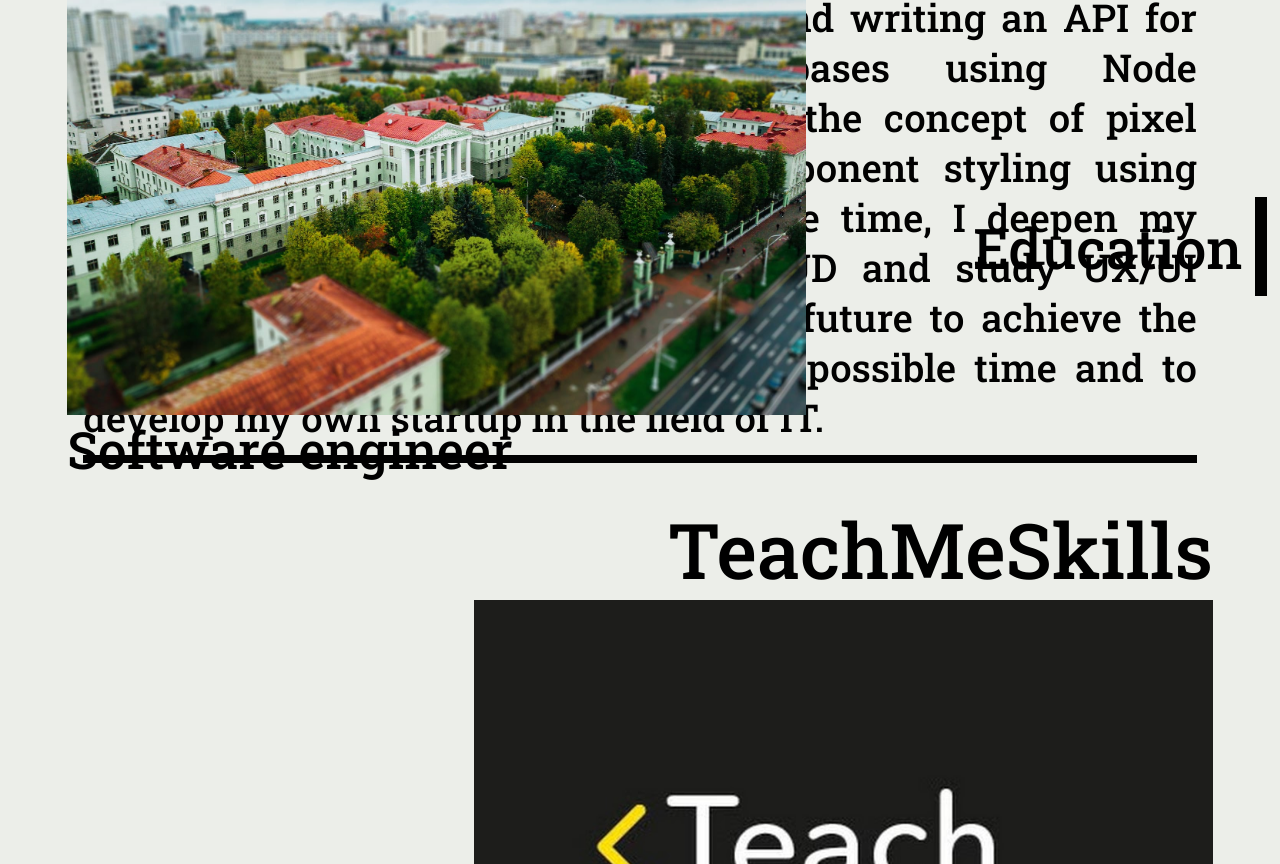
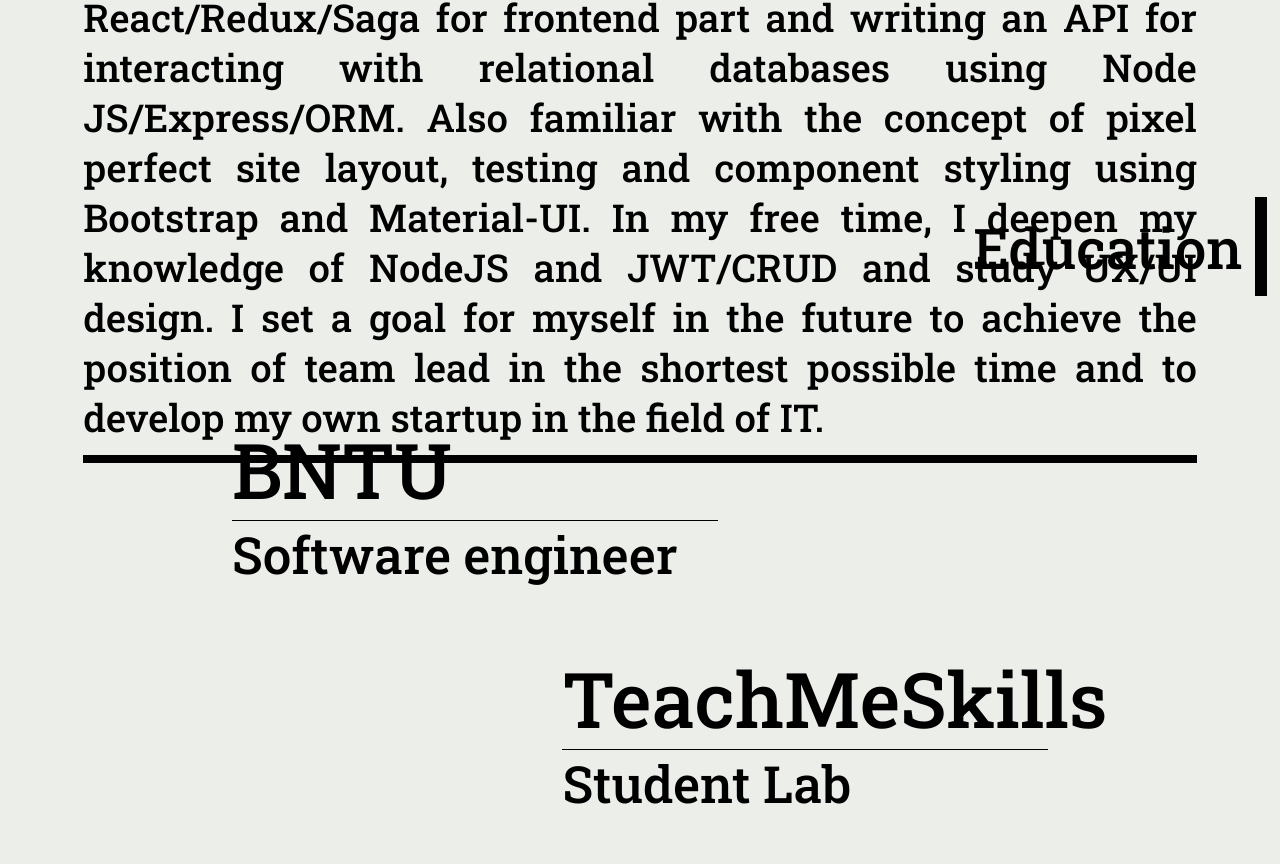
Before and after one commit to HermitRhaps/dn-portfolio, a Vue app: page / in a window 1280 px wide. Shown: the part 1416-2280 px from the top of the page. Built offline with nearby package versions, Linux system fonts and the light colour scheme; what vue-rellax would draw is missing.

Commit message:
Kinda sad about image fix.

```diff
--- a/public/index.html
+++ b/public/index.html
@@ -3,7 +3,7 @@
   <head>
     <meta charset="utf-8" />
     <meta http-equiv="X-UA-Compatible" content="IE=edge" />
-    <meta name="viewport" content="width=device-width,initial-scale=1.0" />
+    <meta name="viewport" content="width=device-width,initial-scale=1" />
     <link rel="icon" href="<%= BASE_URL %>favicon.ico" />
     <link rel="preconnect" href="https://fonts.gstatic.com" />
     <link
--- a/src/components/Education.vue
+++ b/src/components/Education.vue
@@ -31,6 +31,7 @@
   width: 100vw;
   padding: 10vh 4vw;
   display: flex;
+  overflow: hidden;
   align-items: center;
   justify-content: center;
 }
@@ -55,6 +56,7 @@
   font-size: 3vw;
 }
 .content-img .img img {
+  max-width: 60vw;
   height: auto;
 }
 
@@ -79,7 +81,7 @@
 }
 @media only screen and (min-device-width: 320px) and (max-device-width: 1023px) {
   .content-img {
-    min-width: 75%;
+    min-width: 75vw;
     flex-direction: column;
     justify-content: center;
   }
@@ -88,6 +90,7 @@
   }
   .content-img .img {
     max-width: 65%;
+    padding: 5vw;
   }
   .img:nth-child(2) {
     align-self: flex-end;
@@ -99,5 +102,15 @@
   .content-img .img span:last-of-type {
     font-size: 4vw;
   }
+  .content-img .img img {
+    display: none;
+  }
+  .content-img .img span:nth-last-child(1) {
+    content: "";
+    display: flex;
+    height: 0.05vh;
+    width: 100%;
+    background-color: black;
+  }
 }
 </style>
```
